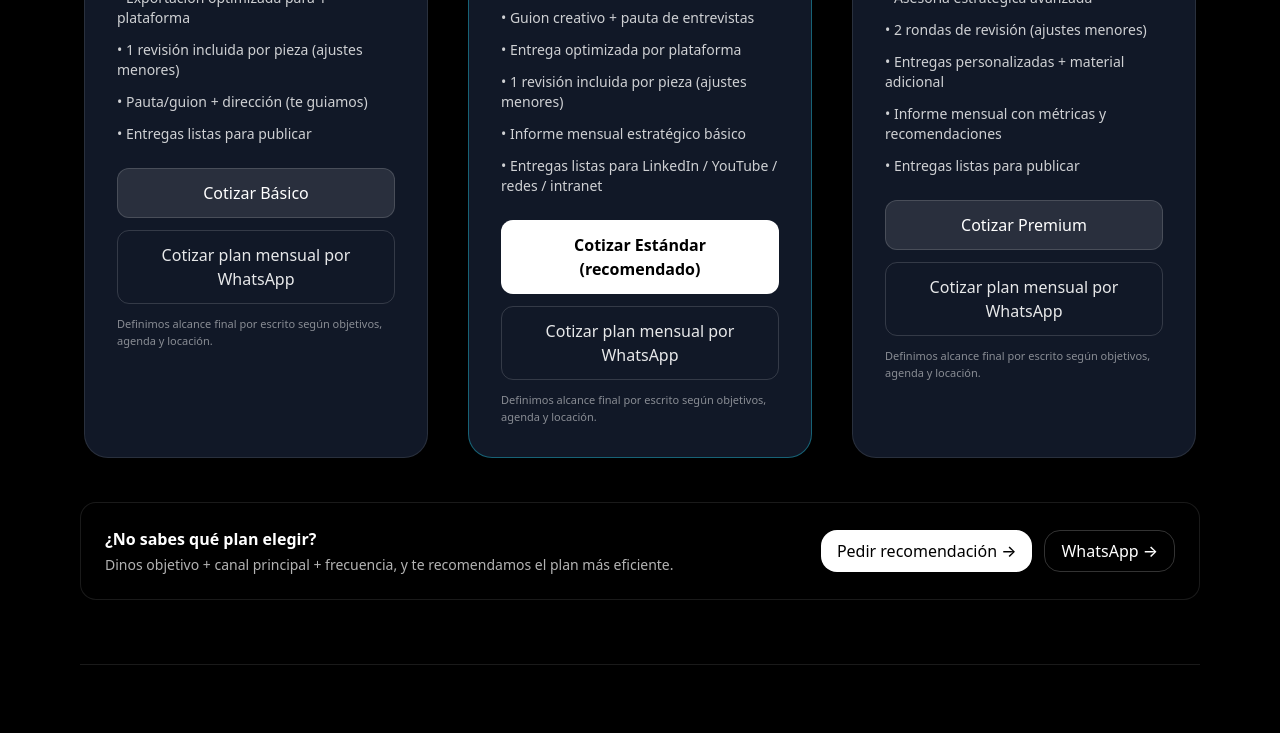
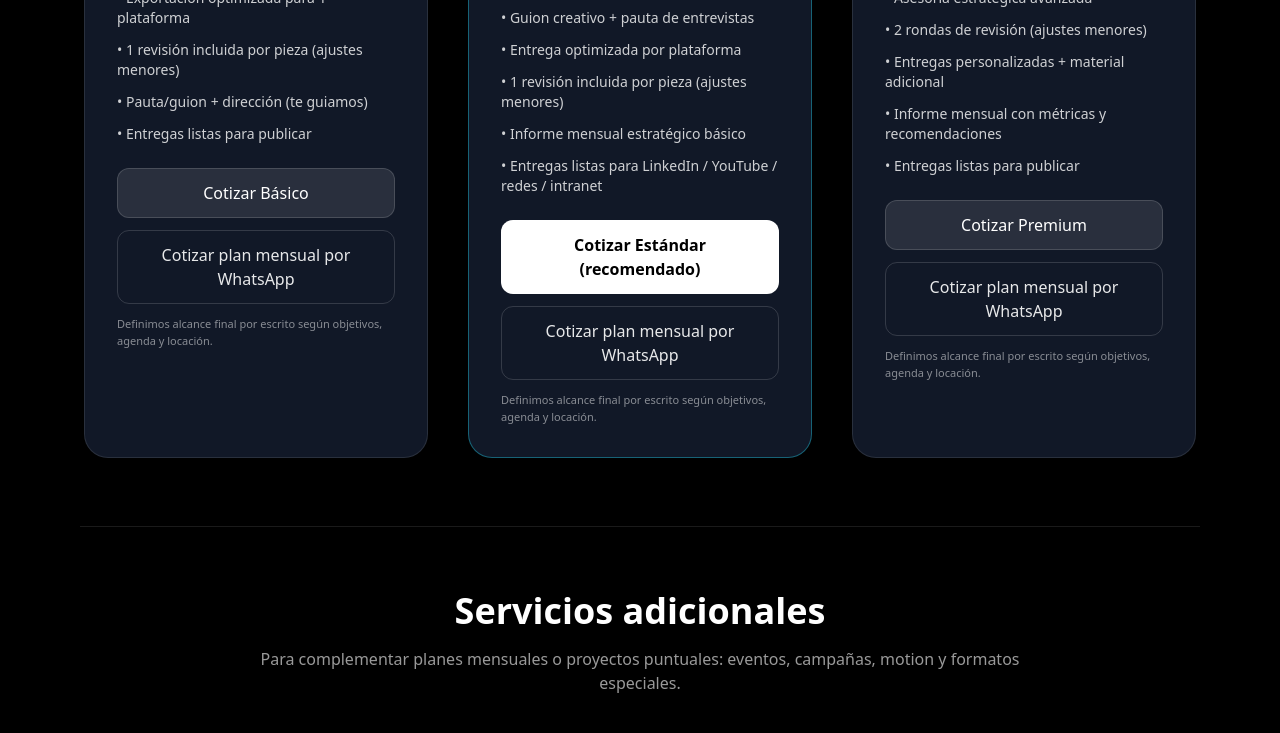
Before and after one commit to TronxGroup/Dekaelo-Media, a Next.js app: page /servicios in a window 1280 px wide. Shown: the part 2726-3459 px from the top of the page. Built offline with nearby package versions, Linux system fonts and the light colour scheme.

Commit message:
Update page.tsx

```diff
--- a/app/servicios/page.tsx
+++ b/app/servicios/page.tsx
@@ -10,25 +10,14 @@ const CANONICAL = `${SITE_URL}/servicios`;
 const WHATSAPP_NUMBER = "56920080031";
 
 /**
- * ✅ WhatsApp (SIN emojis + con intención)
+ * ✅ WhatsApp LIMPIO (SIN UTM / SIN "enviado desde" / SIN emojis)
  * - intent por tipo de solicitud (monthly/oneoff/vodcast/eventos/general)
- * - contexto/cta para trazabilidad humana
- * - UTM como última línea (texto), sin romper el link
+ * - mensaje corto y usable (menos fricción)
  */
 type WaIntent = "general" | "monthly" | "oneoff" | "vodcast" | "eventos";
-type WaContext =
-  | "services_top"
-  | "services_hero"
-  | "services_plans"
-  | "services_oneoff"
-  | "services_extras"
-  | "services_faq"
-  | "services_final";
 
-function buildWhatsAppLink(opts?: { intent?: WaIntent; context?: WaContext; cta?: string }) {
+function buildWhatsAppLink(opts?: { intent?: WaIntent }) {
   const intent = opts?.intent ?? "general";
-  const context = opts?.context ?? "services_hero";
-  const cta = opts?.cta ?? "";
 
   const intentLabel: Record<WaIntent, string> = {
     general: "Cotización audiovisual",
@@ -38,27 +27,20 @@ function buildWhatsAppLink(opts?: { intent?: WaIntent; context?: WaContext; cta?
     eventos: "Cobertura de evento / aftermovie",
   };
 
+  // Mensaje limpio (sin tracking)
+  // Mantén el orden: empresa -> fecha -> objetivo -> presupuesto -> referencias
   const text =
     `Hola Dekaelo Media.\n` +
     `Quiero cotizar: ${intentLabel[intent]}\n\n` +
     `Empresa:\n` +
+    `Ciudad y fecha tentativa:\n` +
     `Objetivo (marca / ventas / RRHH / interna):\n` +
     `Tipo (plan mensual / institucional / vodcast / reels / evento):\n` +
-    `Fecha y ciudad:\n` +
     `Plataformas (LinkedIn / YouTube / Instagram / Intranet):\n` +
-    `Presupuesto estimado (si tienes):\n` +
-    `Referencias (1–3 links):\n\n` +
-    `Enviado desde: ${context}${cta ? ` · ${cta}` : ""}`;
+    `Presupuesto estimado:\n` +
+    `Referencias (1–3 links) (opcional):\n`;
 
-  const utm = new URLSearchParams({
-    utm_source: "whatsapp",
-    utm_medium: "cta",
-    utm_campaign: "search_servicios",
-    utm_content: `${context}${cta ? `_${cta}` : ""}`,
-    utm_term: intent,
-  }).toString();
-
-  return `https://wa.me/${WHATSAPP_NUMBER}?text=${encodeURIComponent(`${text}\n\nUTM: ${utm}`)}`;
+  return `https://wa.me/${WHATSAPP_NUMBER}?text=${encodeURIComponent(text)}`;
 }
 
 function buildFaqJsonLd(faq: Array<{ q: string; a: string }>) {
@@ -111,15 +93,6 @@ export const metadata: Metadata = {
     },
   },
 };
-
-function slugify(input: string) {
-  return input
-    .toLowerCase()
-    .normalize("NFD")
-    .replace(/[\u0300-\u036f]/g, "")
-    .replace(/[^\w]+/g, "_")
-    .replace(/^_+|_+$/g, "");
-}
 
 export default function Page() {
   /**
@@ -303,13 +276,13 @@ export default function Page() {
   const faqJsonLd = buildFaqJsonLd(faq);
   const serviceJsonLd = buildServiceJsonLd();
 
-  // WhatsApp links por sección (sin emojis, con intent)
-  const waTop = buildWhatsAppLink({ intent: "general", context: "services_top", cta: "services_top_whatsapp" });
-  const waHero = buildWhatsAppLink({ intent: "general", context: "services_hero", cta: "services_hero_whatsapp" });
-  const waPlans = buildWhatsAppLink({ intent: "monthly", context: "services_plans", cta: "services_plans_whatsapp" });
-  const waOneoff = buildWhatsAppLink({ intent: "oneoff", context: "services_oneoff", cta: "services_oneoff_whatsapp" });
-  const waFaq = buildWhatsAppLink({ intent: "general", context: "services_faq", cta: "services_faq_whatsapp" });
-  const waFinal = buildWhatsAppLink({ intent: "general", context: "services_final", cta: "services_final_whatsapp" });
+  // WhatsApp por sección (limpio, sin tracking)
+  const waTop = buildWhatsAppLink({ intent: "general" });
+  const waHero = buildWhatsAppLink({ intent: "general" });
+  const waPlans = buildWhatsAppLink({ intent: "monthly" });
+  const waOneoff = buildWhatsAppLink({ intent: "oneoff" });
+  const waFaq = buildWhatsAppLink({ intent: "general" });
+  const waFinal = buildWhatsAppLink({ intent: "general" });
 
   return (
     <main className="section bg-black">
@@ -327,13 +300,7 @@ export default function Page() {
             <Link href="/contacto#form" className="btn text-sm" data-cta="services_top_form">
               Cotizar
             </Link>
-            <a
-              href={waTop}
-              className="btn-outline text-sm"
-              target="_blank"
-              rel="noopener noreferrer"
-              data-cta="services_top_whatsapp"
-            >
+            <a href={waTop} className="btn-outline text-sm" target="_blank" rel="noopener noreferrer" data-cta="services_top_whatsapp">
               WhatsApp
             </a>
           </div>
@@ -365,21 +332,18 @@ export default function Page() {
 
               <p className="mt-3 text-white/70 max-w-2xl">
                 Dos formas de trabajar: <strong>plan audiovisual mensual</strong> (partner de contenido) o{" "}
-                <strong>proyectos puntuales</strong> (video corporativo / institucional). Proceso claro, estándar
-                corporativo y entregas listas para usar.
+                <strong>proyectos puntuales</strong> (video corporativo / institucional). Proceso claro, estándar corporativo y entregas listas para usar.
               </p>
 
               <div className="mt-4 p-4 rounded-2xl border border-white/10 bg-gray-900">
                 <p className="text-sm text-white/70">
                   <span className="font-semibold text-white">Para performance (Google/LinkedIn):</span> el{" "}
-                  <span className="text-white font-semibold">Plan Estándar</span> suele ser el mejor equilibrio: 1
-                  jornada + 1 pieza principal + clips reutilizables.
+                  <span className="text-white font-semibold">Plan Estándar</span> suele ser el mejor equilibrio: 1 jornada + 1 pieza principal + clips reutilizables.
                 </p>
               </div>
 
               <p className="mt-3 text-sm text-white/60 max-w-2xl">
-                Valores referenciales (IVA incluido). Alcance claro, revisiones acotadas y entregas por hitos. Para
-                licitaciones/compliance, armamos propuesta formal.
+                Valores referenciales (IVA incluido). Alcance claro, revisiones acotadas y entregas por hitos. Para licitaciones/compliance, armamos propuesta formal.
               </p>
 
               <div className="mt-6 flex flex-wrap gap-3">
@@ -395,13 +359,7 @@ export default function Page() {
                 <Link href="/portafolio" className="btn-outline" data-cta="services_hero_portfolio">
                   Ver portafolio
                 </Link>
-                <a
-                  href={waHero}
-                  className="btn-outline"
-                  target="_blank"
-                  rel="noopener noreferrer"
-                  data-cta="services_hero_whatsapp"
-                >
+                <a href={waHero} className="btn-outline" target="_blank" rel="noopener noreferrer" data-cta="services_hero_whatsapp">
                   WhatsApp
                 </a>
               </div>
@@ -457,8 +415,7 @@ export default function Page() {
         <section className="py-12 border-y border-white/10">
           <h2 className="text-2xl md:text-3xl font-extrabold text-white text-center">Por qué el plan mensual funciona</h2>
           <p className="text-center text-white/70 mt-3 max-w-3xl mx-auto">
-            La ventaja no es producir más, sino mantener una comunicación constante, coherente y reutilizable sin
-            sobrecargar al equipo interno.
+            La ventaja no es producir más, sino mantener una comunicación constante, coherente y reutilizable sin sobrecargar al equipo interno.
           </p>
 
           <div className="grid md:grid-cols-3 gap-6 mt-10">
@@ -471,13 +428,7 @@ export default function Page() {
           </div>
 
           <div className="mt-10 text-center">
-            <a
-              href={waPlans}
-              className="btn-outline"
-              target="_blank"
-              rel="noopener noreferrer"
-              data-cta="services_benefits_whatsapp"
-            >
+            <a href={waPlans} className="btn-outline" target="_blank" rel="noopener noreferrer" data-cta="services_benefits_whatsapp">
               Cotizar plan mensual por WhatsApp →
             </a>
           </div>
@@ -489,8 +440,7 @@ export default function Page() {
             <div>
               <h2 className="text-2xl md:text-3xl font-extrabold text-white">{oneOff.title}</h2>
               <p className="text-white/70 mt-3">
-                Para una pieza estratégica (web, directorio, admisión, RRHH, campaña) con estándar corporativo. Si luego
-                quieres continuidad, lo convertimos a plan mensual.
+                Para una pieza estratégica (web, directorio, admisión, RRHH, campaña) con estándar corporativo. Si luego quieres continuidad, lo convertimos a plan mensual.
               </p>
 
               <div className="mt-5 rounded-2xl border border-white/10 bg-gray-900 p-4">
@@ -512,19 +462,13 @@ export default function Page() {
                 <Link href="/contacto#form" className="btn" data-cta="services_oneoff_form">
                   Cotizar proyecto puntual →
                 </Link>
-                <a
-                  href={waOneoff}
-                  className="btn-outline"
-                  target="_blank"
-                  rel="noopener noreferrer"
-                  data-cta="services_oneoff_whatsapp"
-                >
+                <a href={waOneoff} className="btn-outline" target="_blank" rel="noopener noreferrer" data-cta="services_oneoff_whatsapp">
                   WhatsApp →
                 </a>
               </div>
             </div>
 
-            <div className="rounded-2xl overflow-hidden shadow-lg border border-white/10 bg-black/40">
+            <div className="rounded-2xl overflow-hidden shadow-lg border border-white/10">
               <iframe
                 width="100%"
                 height="315"
@@ -535,9 +479,6 @@ export default function Page() {
                 allow="accelerometer; autoplay; clipboard-write; encrypted-media; gyroscope; picture-in-picture; web-share"
                 allowFullScreen
               />
-              <div className="p-4 border-t border-white/10 text-sm text-white/70">
-                Si quieres, envíanos 1–2 referencias y te proponemos duración, estructura y entregables recomendados.
-              </div>
             </div>
           </div>
         </section>
@@ -546,17 +487,12 @@ export default function Page() {
         <section id="planes" className="scroll-mt-24 py-16 border-y border-white/10">
           <h2 className="text-3xl md:text-4xl font-extrabold text-center mb-4 text-white">Planes audiovisuales mensuales</h2>
           <p className="text-center text-white/60 mb-10 max-w-3xl mx-auto">
-            Valores IVA incluido. Contrato mínimo sugerido: 3 meses. Diseñado para equipos que necesitan continuidad
-            sin armar un equipo in-house.
+            Valores IVA incluido. Contrato mínimo sugerido: 3 meses. Diseñado para equipos que necesitan continuidad sin armar un equipo in-house.
           </p>
 
           <div className="max-w-6xl mx-auto grid md:grid-cols-3 gap-8">
             {planes.map((p) => {
-              const waPlan = buildWhatsAppLink({
-                intent: "monthly",
-                context: "services_plans",
-                cta: `services_plan_${p.key}_whatsapp`,
-              });
+              const waPlan = buildWhatsAppLink({ intent: "monthly" });
 
               return (
                 <article key={p.key} className="relative p-1 rounded-3xl">
@@ -615,38 +551,11 @@ export default function Page() {
                       </a>
                     </div>
 
-                    <p className="mt-3 text-[11px] text-white/50">
-                      Definimos alcance final por escrito según objetivos, agenda y locación.
-                    </p>
+                    <p className="mt-3 text-[11px] text-white/50">Definimos alcance final por escrito según objetivos, agenda y locación.</p>
                   </div>
                 </article>
               );
             })}
-          </div>
-
-          <div className="mt-10 p-6 rounded-2xl bg-black/40 border border-white/10">
-            <div className="flex flex-col md:flex-row md:items-center md:justify-between gap-4">
-              <div>
-                <div className="font-semibold text-white">¿No sabes qué plan elegir?</div>
-                <div className="text-sm text-white/70 mt-1">
-                  Dinos objetivo + canal principal + frecuencia, y te recomendamos el plan más eficiente.
-                </div>
-              </div>
-              <div className="flex gap-3 flex-wrap">
-                <Link href="/contacto#form" className="btn" data-cta="services_plans_help_form">
-                  Pedir recomendación →
-                </Link>
-                <a
-                  href={waPlans}
-                  className="btn-outline"
-                  target="_blank"
-                  rel="noopener noreferrer"
-                  data-cta="services_plans_help_whatsapp"
-                >
-                  WhatsApp →
-                </a>
-              </div>
-            </div>
           </div>
         </section>
 
@@ -659,11 +568,7 @@ export default function Page() {
 
           <div className="max-w-6xl mx-auto grid md:grid-cols-3 gap-6">
             {extras.map((x) => {
-              const waExtra = buildWhatsAppLink({
-                intent: x.intent,
-                context: "services_extras",
-                cta: `services_extra_${x.key}_whatsapp`,
-              });
+              const waExtra = buildWhatsAppLink({ intent: x.intent });
 
               return (
                 <article key={x.key} className="p-6 rounded-2xl bg-gray-900 border border-white/10 flex flex-col">
@@ -679,7 +584,7 @@ export default function Page() {
                   <div className="mt-6 grid gap-3">
                     <Link
                       href="/contacto#form"
-                      className="inline-block w-full text-center px-6 py-3 rounded-xl transition bg-white/10 hover:bg-white/15 border border-white/15 text-white"
+                      className="mt-0 inline-block w-full text-center px-6 py-3 rounded-xl transition bg-white/10 hover:bg-white/15 border border-white/15 text-white"
                       data-cta={`services_extra_${x.key}_form`}
                     >
                       Solicitar cotización →
@@ -701,8 +606,7 @@ export default function Page() {
           </div>
 
           <p className="text-center mt-10 text-white/60 text-sm max-w-3xl mx-auto">
-            Si necesitas algo específico (fotografía, traducciones, locución, subtítulos, etc.), lo incorporamos en una
-            propuesta a medida.
+            Si necesitas algo específico (fotografía, traducciones, locución, subtítulos, etc.), lo incorporamos en una propuesta a medida.
           </p>
         </section>
 
@@ -723,13 +627,7 @@ export default function Page() {
             <Link href="/contacto#form" className="btn" data-cta="services_faq_form">
               Cotizar →
             </Link>
-            <a
-              href={waFaq}
-              className="btn-outline"
-              target="_blank"
-              rel="noopener noreferrer"
-              data-cta="services_faq_whatsapp"
-            >
+            <a href={waFaq} className="btn-outline" target="_blank" rel="noopener noreferrer" data-cta="services_faq_whatsapp">
               WhatsApp
             </a>
           </div>
@@ -741,8 +639,7 @@ export default function Page() {
         <section className="py-20 text-center">
           <h2 className="text-3xl md:text-4xl font-extrabold text-white">Cotiza tu próximo proyecto</h2>
           <p className="mt-3 text-white/70 max-w-2xl mx-auto">
-            Puedes partir con un proyecto puntual o con un sistema mensual de contenido. En ambos casos, te guiamos en
-            estructura, producción y entregables por plataforma.
+            Puedes partir con un proyecto puntual o con un sistema mensual de contenido. En ambos casos, te guiamos en estructura, producción y entregables por plataforma.
           </p>
 
           <div className="mt-8 flex justify-center gap-3 flex-wrap">
@@ -766,8 +663,7 @@ export default function Page() {
           </div>
 
           <p className="mt-4 text-xs text-white/50">
-            Valores referenciales IVA incluido. Alcance definitivo se confirma en propuesta formal según calendario,
-            locación y entregables.
+            Valores referenciales IVA incluido. Alcance definitivo se confirma en propuesta formal según calendario, locación y entregables.
           </p>
         </section>
       </div>
```
